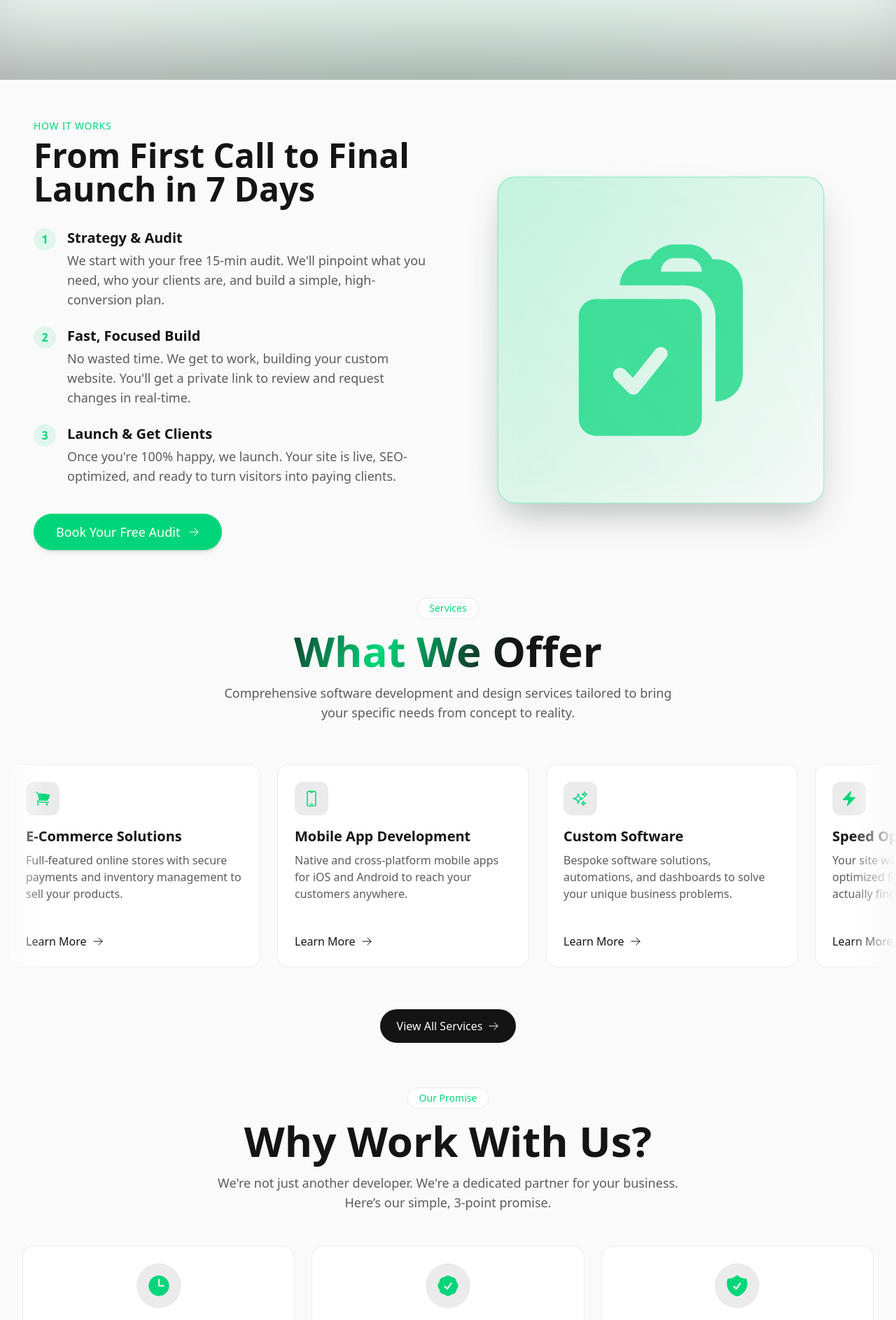
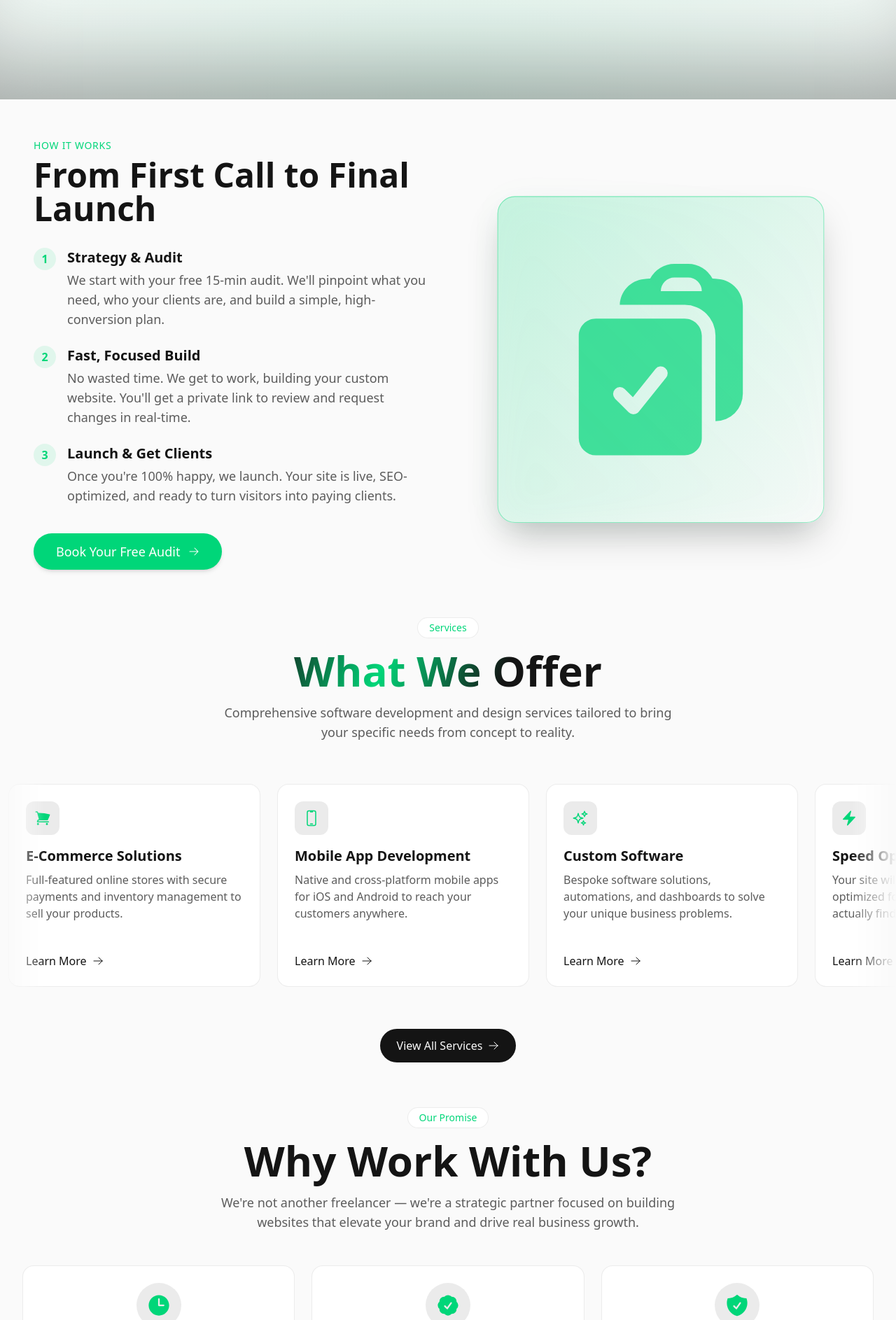
Before and after one commit to Suraj963/bantern, a React (Create React App) app: page / in a window 1280 px wide. Shown: the part 914-2800 px from the top of the page at 70% size. Built offline with nearby package versions, Linux system fonts and the light colour scheme.

Commit message:
Change Home page content

```diff
--- a/src/screens/Home/HowItWorks.js
+++ b/src/screens/Home/HowItWorks.js
@@ -1,5 +1,3 @@
-/* src/components/HowItWorks.jsx */
-
 import React, { useRef } from "react";
 import { motion, useScroll, useTransform, useInView } from "framer-motion";
 import { ClipboardDocumentCheckIcon } from "@heroicons/react/24/solid";
@@ -16,7 +14,7 @@ const HowItWorks = () => {
   });
   const translateYImage = useTransform(scrollYProgress, [0, 1], [-20, 20]);
 
-  const sectionVariants = { /* ...no change... */ };
+  const sectionVariants = {};
 
   return (
     <motion.section
@@ -26,66 +24,56 @@ const HowItWorks = () => {
       animate={isInView ? "visible" : "hidden"}
       className="relative w-full max-w-screen-xl mx-auto p-4 md:p-8 flex flex-col-reverse lg:flex-row items-center justify-between min-h-[70vh] overflow-hidden pt-14 sm:pt-28 lg:pt-10"
     >
-      {/* Left Content Area */}
       <div className="relative z-20 lg:w-1/2 text-center lg:text-left mb-10 lg:mb-0 p-4">
-
         <p className="text-sm font-medium text-primary mb-2 uppercase tracking-wider">
           How It Works
         </p>
 
         <h2 className="text-3xl sm:text-4xl lg:text-5xl font-bold leading-tight mb-8">
-          From First Call to Final Launch in 7 Days
+          From First Call to Final Launch
         </h2>
 
         <div className="space-y-6 max-w-prose mx-auto lg:mx-0 text-left">
-
-          {/* Step 1 */}
           <div className="flex items-start gap-4">
-            <span className="flex-shrink-0 w-8 h-8 flex items-center justify-center rounded-full bg-primary/10 text-primary font-bold">1</span>
+            <span className="flex-shrink-0 w-8 h-8 flex items-center justify-center rounded-full bg-primary/10 text-primary font-bold">
+              1
+            </span>
             <div>
               <h3 className="text-xl font-semibold text-foreground mb-1">
                 Strategy & Audit
               </h3>
-              {/* ======================================
-                  REVERTED: "patients" -> "clients"
-                  ======================================
-              */}
               <p className="text-base sm:text-lg text-muted-foreground">
-                We start with your free 15-min audit. We'll pinpoint what you need,
-                who your clients are, and build a simple, high-conversion plan.
+                We start with your free 15-min audit. We'll pinpoint what you
+                need, who your clients are, and build a simple, high-conversion
+                plan.
               </p>
             </div>
           </div>
 
-          {/* Step 2 */}
           <div className="flex items-start gap-4">
-            <span className="flex-shrink-0 w-8 h-8 flex items-center justify-center rounded-full bg-primary/10 text-primary font-bold">2</span>
+            <span className="flex-shrink-0 w-8 h-8 flex items-center justify-center rounded-full bg-primary/10 text-primary font-bold">
+              2
+            </span>
             <div>
               <h3 className="text-xl font-semibold text-foreground mb-1">
                 Fast, Focused Build
               </h3>
               <p className="text-base sm:text-lg text-muted-foreground">
                 No wasted time. We get to work, building your custom website.
-                You'll get a private link to review and request changes in real-time.
+                You'll get a private link to review and request changes in
+                real-time.
               </p>
             </div>
           </div>
 
-          {/* Step 3 */}
           <div className="flex items-start gap-4">
-            <span className="flex-shrink-0 w-8 h-8 flex items-center justify-center rounded-full bg-primary/10 text-primary font-bold">3</span>
+            <span className="flex-shrink-0 w-8 h-8 flex items-center justify-center rounded-full bg-primary/10 text-primary font-bold">
+              3
+            </span>
             <div>
-              {/* ======================================
-                  REVERTED: "Patients" -> "Clients"
-                  ======================================
-              */}
               <h3 className="text-xl font-semibold text-foreground mb-1">
                 Launch & Get Clients
               </h3>
-              {/* ======================================
-                  REVERTED: "patients" -> "clients"
-                  ======================================
-              */}
               <p className="text-base sm:text-lg text-muted-foreground">
                 Once you're 100% happy, we launch. Your site is live,
                 SEO-optimized, and ready to turn visitors into paying clients.
@@ -94,7 +82,6 @@ const HowItWorks = () => {
           </div>
         </div>
 
-        {/* This CTA is still bulletproof. It stays. */}
         <motion.div
           whileHover={{ scale: 1.05 }}
           whileTap={{ scale: 0.95 }}
@@ -117,7 +104,6 @@ const HowItWorks = () => {
         </motion.div>
       </div>
 
-      {/* Right Image Area (No change) */}
       <div className="relative w-full lg:w-1/2 flex items-center justify-center p-4">
         <motion.div
           style={{ translateY: translateYImage }}
--- a/src/screens/Home/WhyChooseUs.js
+++ b/src/screens/Home/WhyChooseUs.js
@@ -1,21 +1,84 @@
-/* src/components/WhyChooseUs.jsx */
-
+import React from "react";
 import { motion } from "framer-motion";
 import { useInView } from "react-intersection-observer";
 import {
   ClockIcon,
   CheckBadgeIcon,
-  ShieldCheckIcon
+  ShieldCheckIcon,
 } from "@heroicons/react/24/solid";
 
-const containerVariants = { /* ...no change... */ };
-const itemVariants = { /* ...no change... */ };
+const InfoCard = ({ Icon, title, description }) => {
+  return (
+    <motion.div
+      variants={{
+        hidden: { opacity: 0, y: 20 },
+        visible: {
+          opacity: 1,
+          y: 0,
+          transition: { duration: 0.5, ease: "easeOut" },
+        },
+      }}
+      whileHover={{ scale: 1.05, y: -8 }}
+      transition={{ type: "spring", stiffness: 300, damping: 20 }}
+      className="group relative bg-card border border-border/50 rounded-2xl p-6"
+    >
+      <div className="relative z-10 flex flex-col items-center text-center">
+        <div className="w-16 h-16 rounded-full bg-muted flex items-center justify-center mb-4">
+          {Icon && <Icon className="w-9 h-9 text-primary" />}
+        </div>
+        <h3 className="text-xl font-semibold mb-2">{title}</h3>
+        <p className="text-base text-muted-foreground">{description}</p>
+      </div>
+    </motion.div>
+  );
+};
 
 const WhyChooseUs = () => {
   const { ref, inView } = useInView({
     triggerOnce: true,
     rootMargin: "-100px 0px",
   });
+
+  const containerVariants = {
+    hidden: { opacity: 0 },
+    visible: {
+      opacity: 1,
+      transition: { staggerChildren: 0.12, delayChildren: 0.08 },
+    },
+  };
+
+  const itemVariants = {
+    hidden: { opacity: 0, y: 10 },
+    visible: {
+      opacity: 1,
+      y: 0,
+      transition: { duration: 0.45, ease: "easeOut" },
+    },
+  };
+
+  const cards = [
+    {
+      id: 1,
+      Icon: ClockIcon,
+      title: "Strategy-led Delivery",
+      description:
+        "Every project begins with a clear business strategy — timelines, milestones and execution designed for predictable, high-quality delivery.",
+    },
+    {
+      id: 2,
+      Icon: CheckBadgeIcon,
+      title: "Conversion-first Design",
+      description:
+        "We design for results — clear messaging, strong CTAs, high-performance pages and UX that converts visitors into real customers.",
+    },
+    {
+      id: 3,
+      Icon: ShieldCheckIcon,
+      title: "Fully Managed Tech",
+      description:
+        "Hosting, security, monitoring and updates handled end-to-end. You get a reliable, fast website while we handle the technical heavy lifting.",
+    },
+  ];
 
   return (
     <motion.section
@@ -25,98 +88,44 @@ const WhyChooseUs = () => {
       animate={inView ? "visible" : "hidden"}
       className="w-full max-w-screen-xl mx-auto p-4 md:p-8 pt-12 sm:pt-28 lg:pt-8"
     >
-      {/* === TOP HEADING === */}
       <div className="flex flex-col items-center text-center">
-        <motion.div variants={itemVariants} className="bg-card border border-border/50 rounded-full px-4 py-1 text-sm text-primary mb-4">
+        <motion.div
+          variants={itemVariants}
+          className="bg-card border border-border/50 rounded-full px-4 py-1 text-sm text-primary mb-4"
+        >
           Our Promise
         </motion.div>
+
         <motion.h2
           variants={itemVariants}
           className="text-4xl md:text-6xl font-bold mb-4"
         >
           Why Work With Us?
         </motion.h2>
-        {/* ======================================
-          CHANGED: Sub-headline
-          - Ripped out the strong "health practice" niche.
-          - Replaced with generic "partner" fluff.
-          ======================================
-        */}
-        <motion.p variants={itemVariants} className="text-lg text-muted-foreground max-w-2xl mb-12">
-          We're not just another developer. We're a dedicated partner
-          for your business. Here’s our simple, 3-point promise.
+
+        <motion.p
+          variants={itemVariants}
+          className="text-lg text-muted-foreground max-w-2xl mb-12"
+        >
+          We're not another freelancer — we're a strategic partner focused on
+          building websites that elevate your brand and drive real business
+          growth.
         </motion.p>
       </div>
 
-      {/* === 3-CARD GRID === */}
-      <div className="grid grid-cols-1 md:grid-cols-3 gap-6">
-
-        {/* Card 1: SPEED (This is still a valid generic promise) */}
-        <motion.div
-          variants={itemVariants}
-          whileHover={{ scale: 1.05, y: -8 }}
-          transition={{ type: "spring", stiffness: 300, damping: 20 }}
-          className="group relative bg-card border border-border/50 rounded-2xl p-6"
-        >
-          <div className="relative z-10 flex flex-col items-center text-center">
-            <div className="w-16 h-16 rounded-full bg-muted flex items-center justify-center mb-4">
-              <ClockIcon className="w-9 h-9 text-primary" />
-            </div>
-            <h3 className="text-xl font-semibold mb-2">Launch in 7 Days</h3>
-            <p className="text-base text-muted-foreground">
-              Your new website will be live in one week. We're fast, focused,
-              and we never miss a deadline. Period.
-            </p>
-          </div>
-        </motion.div>
-
-        {/* Card 2: RESULTS */}
-        <motion.div
-          variants={itemVariants}
-          whileHover={{ scale: 1.05, y: -8 }}
-          transition={{ type: "spring", stiffness: 300, damping: 20 }}
-          className="group relative bg-card border border-border/50 rounded-2xl p-6"
-        >
-          <div className="relative z-10 flex flex-col items-center text-center">
-            <div className="w-16 h-16 rounded-full bg-muted flex items-center justify-center mb-4">
-              <CheckBadgeIcon className="w-9 h-9 text-primary" />
-            </div>
-            <h3 className="text-xl font-semibold mb-2">Focused on Results</h3>
-            {/* ======================================
-              REVERTED: "patients" -> "clients"
-              ======================================
-            */}
-            <p className="text-base text-muted-foreground">
-              We don't just build pretty sites. We build conversion-focused websites
-              that turn your traffic into booked calls and paying clients.
-            </p>
-          </div>
-        </motion.div>
-
-        {/* Card 3: NO HASSLE */}
-        <motion.div
-          variants={itemVariants}
-          whileHover={{ scale: 1.05, y: -8 }}
-          transition={{ type: "spring", stiffness: 300, damping: 20 }}
-          className="group relative bg-card border border-border/50 rounded-2xl p-6"
-        >
-          <div className="relative z-10 flex flex-col items-center text-center">
-            <div className="w-16 h-16 rounded-full bg-muted flex items-center justify-center mb-4">
-              <ShieldCheckIcon className="w-9 h-9 text-primary" />
-            </div>
-            <h3 className="text-xl font-semibold mb-2">Zero Tech-Headaches</h3>
-            {/* ======================================
-              REVERTED: "treating your patients" -> "running your business"
-              ======================================
-            */}
-            <p className="text-base text-muted-foreground">
-              Stop worrying about plugins, hosting, or security. We handle all
-              the technical details so you can focus on what you do best: running your business.
-            </p>
-          </div>
-        </motion.div>
-
-      </div>
+      <motion.div
+        variants={itemVariants}
+        className="grid grid-cols-1 md:grid-cols-3 gap-6"
+      >
+        {cards.map((c) => (
+          <InfoCard
+            key={c.id}
+            Icon={c.Icon}
+            title={c.title}
+            description={c.description}
+          />
+        ))}
+      </motion.div>
     </motion.section>
   );
 };
```
Also changed, not shown: src/screens/Home/Hero.js (+5 -29 lines).
